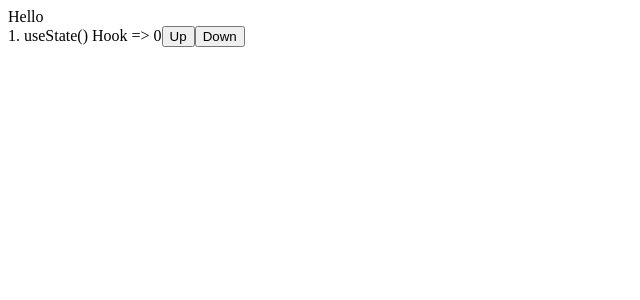
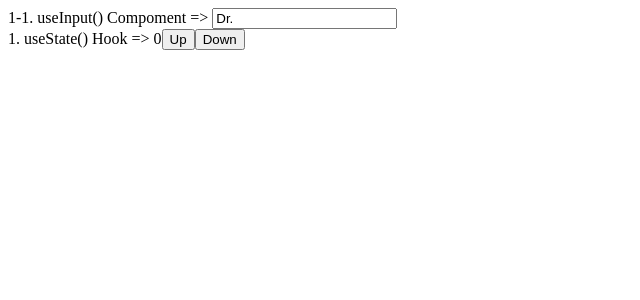
Before and after one commit to JitHoon/react-hooks, a React (Create React App) app: page / in a window 1280 px wide. Shown: the top 300 px of the page, without its empty margins (0-640 px from the left). Built offline with nearby package versions, Linux system fonts and the light colour scheme.

Commit message:
Hook 1-1. useInput()

```diff
--- a/src/App.js
+++ b/src/App.js
@@ -1,3 +1,13 @@
-export default function App() {
-  return (<div>Hello</div>);
+import UseInput from './Hooks/UseInput';
+
+export default function App () {
+    // use UseInput Hook
+    const userName = UseInput("Dr.");
+    return (
+        // {...userName} same as value={userName.value} onChange={userName.onChange}
+        <div>
+            <span>{"1-1. useInput() Compoment => "}</span>
+            <input placeholder='userName' {...userName}></input>
+        </div>
+    );
 }
--- /dev/null
+++ b/src/Hooks/UseInput.js
@@ -0,0 +1,29 @@
+import PropTypes from "prop-types";
+import { useState } from "react"
+
+// Hook 구현 예시 (App.js 에서 Hook 사용 확인)
+export default function UseInput (initialValue) {
+    const [value, setValue] = useState(initialValue);
+
+    // maxLen에서 10자 이하일 때 (유효성 통과) true 반환
+    const maxLen = initialValue => initialValue.length <= 10;
+
+    const onChange = (event) => {
+        const etv = event.target.value;
+        let willUpdate = true;
+        // 유효성 통과일 때만 willUpdate true
+        if (maxLen) {
+            willUpdate = maxLen(etv);
+        }
+        // willUpdate가 true 일 때 (유효성 통과) value state update
+        if (willUpdate) {
+            setValue(etv);
+        }
+    }
+
+    return {value, onChange}
+}
+
+UseInput.propTypes = {
+    initialValue: PropTypes.string.isRequired,
+};
```
